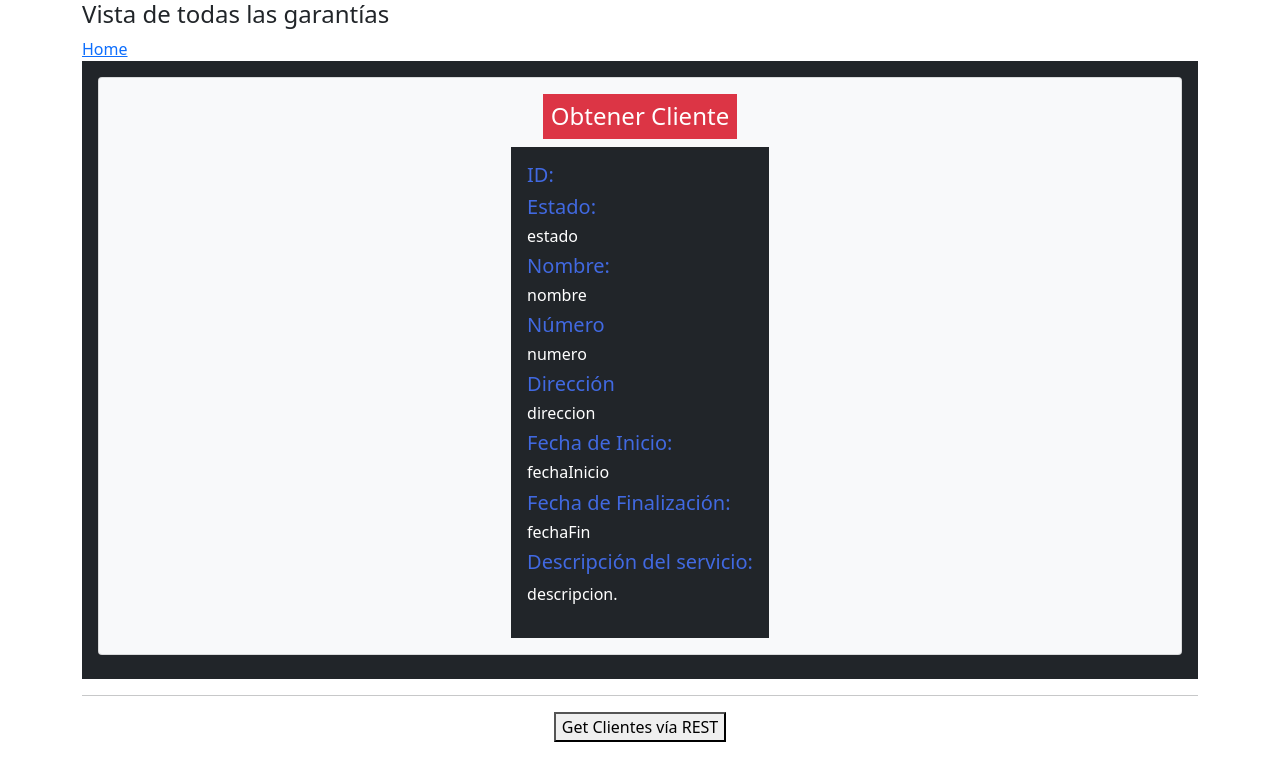
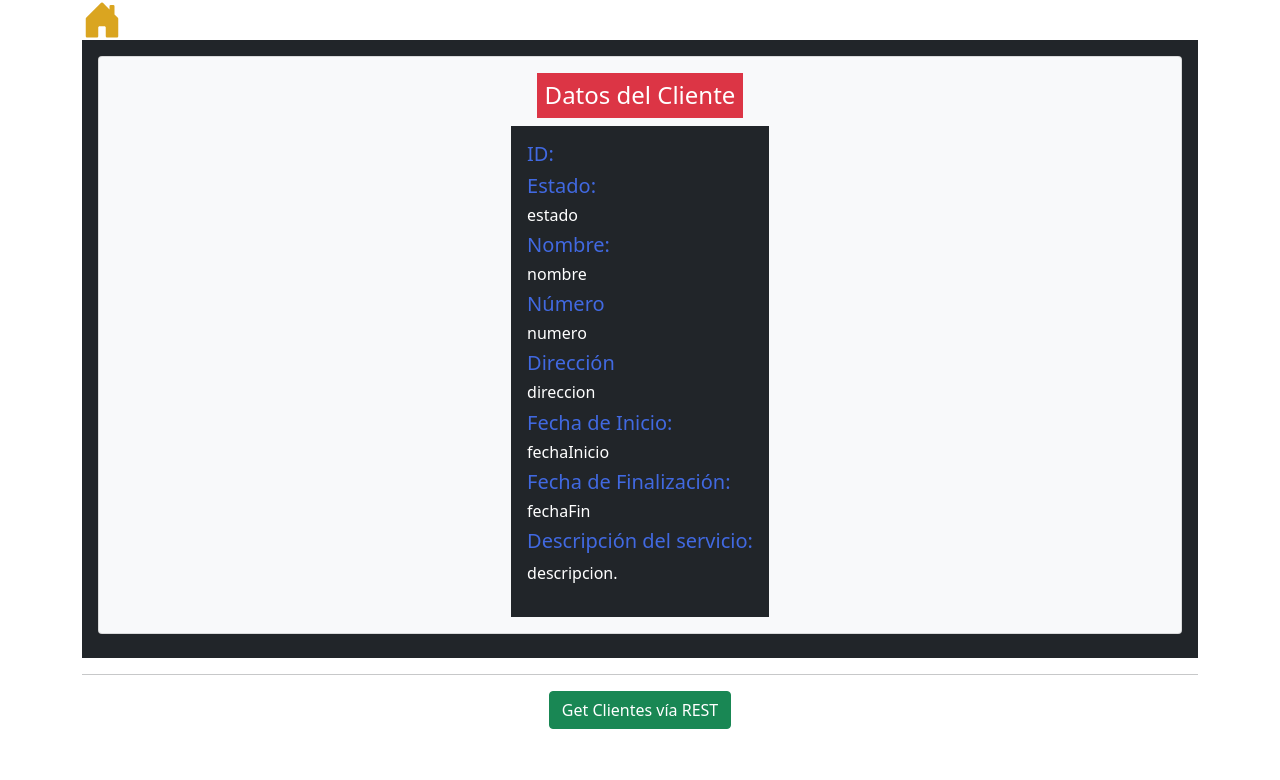
Before and after one commit to jhonjlinaresb/apiWarranty, a website: page public/pages/two.html in a window 1280 px wide. Drawn offline with nearby package versions, Linux system fonts and the light colour scheme.

Commit message:
Cambios en el estilo y nuevos iconos

```diff
--- a/public/pages/two.html
+++ b/public/pages/two.html
@@ -12,12 +12,15 @@
 
     <div class="container" id="app">
         <header>
-            <h4>Vista de todas las garantías</h4>
-            <a href="/"> Home</a>
+            <a href="/" style="color: goldenrod;">
+            <svg xmlns="http://www.w3.org/2000/svg" width="40" height="40" fill="currentColor" class="bi bi-house-door-fill" viewBox="0 0 16 16">
+                <path d="M6.5 14.5v-3.505c0-.245.25-.495.5-.495h2c.25 0 .5.25.5.5v3.5a.5.5 0 0 0 .5.5h4a.5.5 0 0 0 .5-.5v-7a.5.5 0 0 0-.146-.354L13 5.793V2.5a.5.5 0 0 0-.5-.5h-1a.5.5 0 0 0-.5.5v1.293L8.354 1.146a.5.5 0 0 0-.708 0l-6 6A.5.5 0 0 0 1.5 7.5v7a.5.5 0 0 0 .5.5h4a.5.5 0 0 0 .5-.5z"/>
+              </svg>
+            </a>
         </header>
         <div class="p-3 mb-2 bg-dark" v-for="post in posts">
         <div class="card p-3 mb-2 bg-light text-white" style="align-items:center;">
-        <h4 class="p-2 mb-2 bg-danger text-white text-center">Obtener Cliente</h4>
+        <h4 class="p-2 mb-2 bg-danger text-white text-center">Datos del Cliente</h4>
             <div class="bg-dark card-body">
               <div class="card-text">
                 <h5>ID:</h5>
@@ -56,7 +59,7 @@
             </div>
           </div>
           <hr>
-          <button class="button" style="display:block;margin:auto;" @click="getClientes">Get Clientes vía REST</button>
+          <button class="btn btn-success" style="display:block;margin:auto;" @click="getClientes">Get Clientes vía REST</button>
     </div>
 
 
```
Also changed, not shown: public/index.html (+7 -1 lines).
